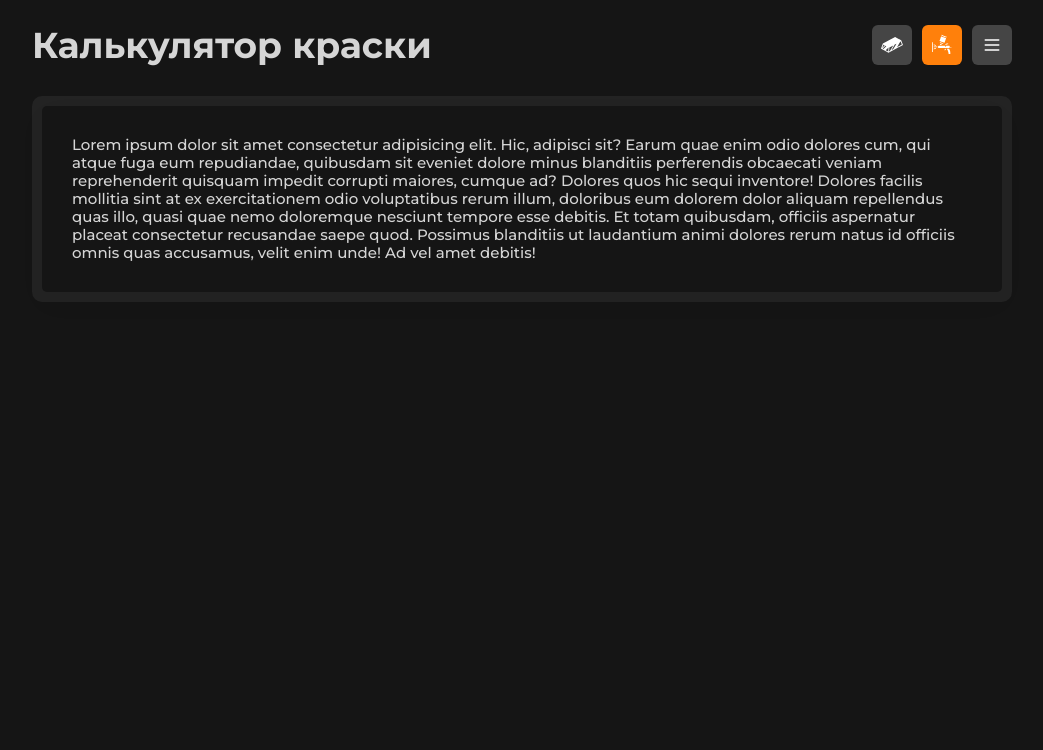
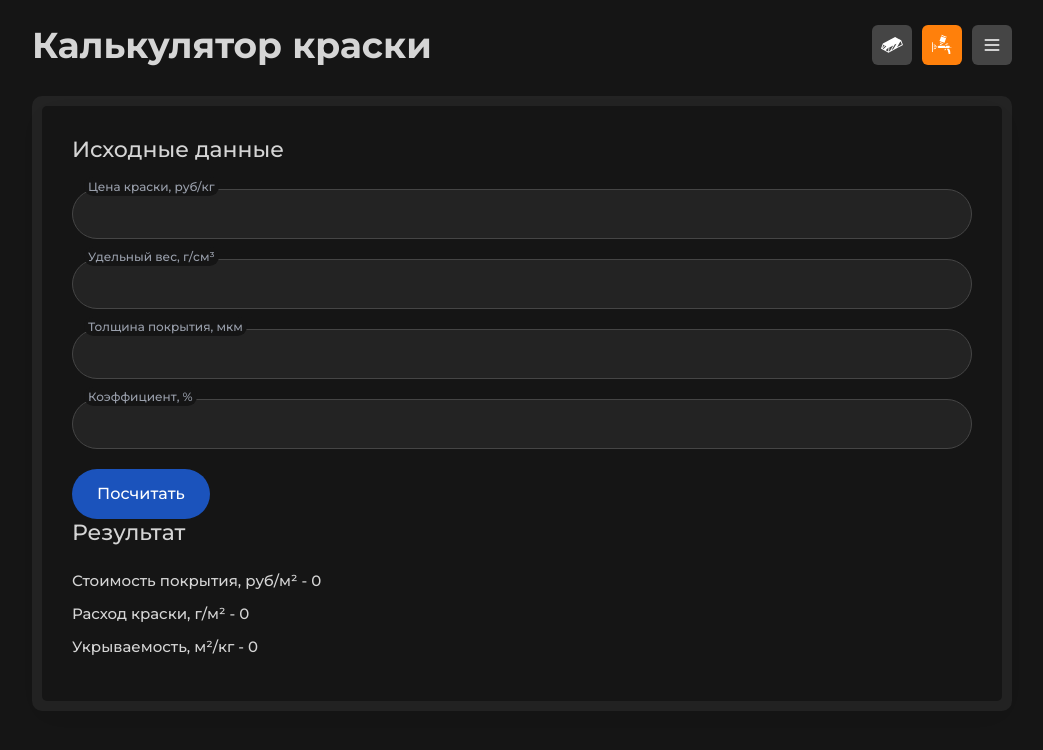
Before and after one commit to STUDIOUMS/Calc-Met, a React (Vite) app: page /paint in a window 1280 px wide. Shown: the top 750 px of the page, without its empty margins (118-1161 px from the left). Built offline with nearby package versions, Linux system fonts and the light colour scheme.

Commit message:
commit 3.3

```diff
--- a/src/pages/MetalCalc.tsx
+++ b/src/pages/MetalCalc.tsx
@@ -57,7 +57,6 @@ const MetalCalc: React.FC = () => {
           </Footer>
         </form>
       </div>
-
       <Results />
     </>
   )
--- a/src/pages/PaintCalc.tsx
+++ b/src/pages/PaintCalc.tsx
@@ -1,4 +1,7 @@
 import Header from "../components/Header"
+import Btn from "../ui/Btn"
+import Field from "../ui/Field"
+import FormControl from "../ui/FormControl"
 
 const PaintCalc: React.FC = () => {
   return (
@@ -6,7 +9,28 @@ const PaintCalc: React.FC = () => {
       <Header title="Калькулятор краски" />
       <div className="app-calc">
         <div className="appbox">
-          Lorem ipsum dolor sit amet consectetur adipisicing elit. Hic, adipisci sit? Earum quae enim odio dolores cum, qui atque fuga eum repudiandae, quibusdam sit eveniet dolore minus blanditiis perferendis obcaecati veniam reprehenderit quisquam impedit corrupti maiores, cumque ad? Dolores quos hic sequi inventore! Dolores facilis mollitia sint at ex exercitationem odio voluptatibus rerum illum, doloribus eum dolorem dolor aliquam repellendus quas illo, quasi quae nemo doloremque nesciunt tempore esse debitis. Et totam quibusdam, officiis aspernatur placeat consectetur recusandae saepe quod. Possimus blanditiis ut laudantium animi dolores rerum natus id officiis omnis quas accusamus, velit enim unde! Ad vel amet debitis!
+
+          <h4>Исходные данные</h4>
+          <Field title="Цена краски, руб/кг">
+            <FormControl error={false} register={() => {}} />
+          </Field>
+          <Field title="Удельный вес, г/см³">
+            <FormControl error={false} register={() => {}} />
+          </Field>
+          <Field title="Толщина покрытия, мкм">
+            <FormControl error={false} register={() => {}} />
+          </Field>
+          <Field title="Коэффициент, %">
+            <FormControl error={false} register={() => {}} />
+          </Field>
+
+          <Btn title="Посчитать" type="submit" handler={() => {}} />
+
+          <h4>Результат</h4>
+          <p>Стоимость покрытия, руб/м&sup2; - 0</p>
+          <p>Расход краски, г/м&sup2; - 0</p>
+          <p>Укрываемость, м&sup2;/кг - 0</p>
+
         </div>
       </div>
     </>
```
